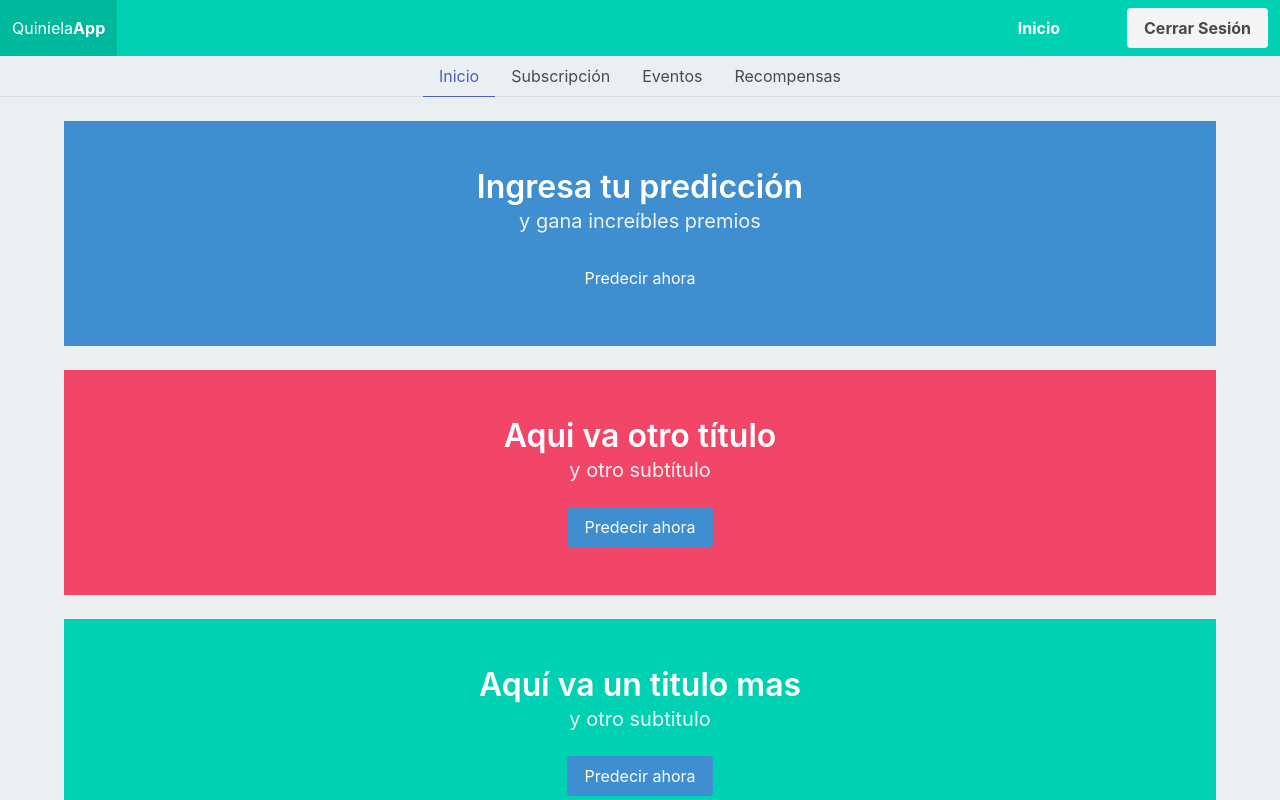
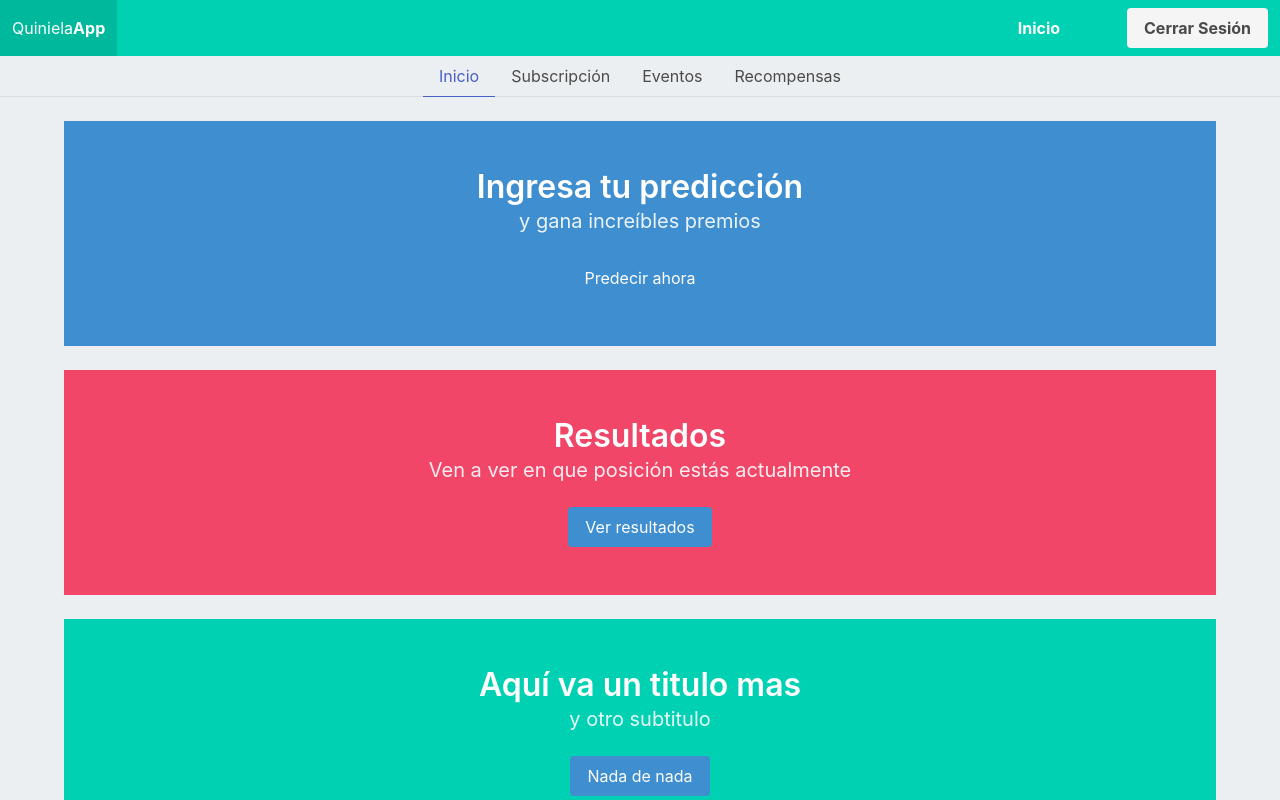
Before and after one commit to JDVelasquezO/MIA_Project2_Client, a React (Create React App) app: page /home in a window 1280 px wide. Shown: the top 800 px of the page. Built offline with nearby package versions, Linux system fonts and the light colour scheme; no server answers.

Commit message:
Predictions fixed

```diff
--- a/src/components/Event/FormEvent.tsx
+++ b/src/components/Event/FormEvent.tsx
@@ -1,6 +1,7 @@
 import React, {SyntheticEvent, useState} from 'react';
 
-const FormEvent = (props: { team1: string, team2: string, id_event: string }) => {
+const FormEvent = (props: { team1: string, team2: string, id_event: string, idTeam1: number,
+            idTeam2: number, idClass1: number, idClass2: number}) => {
     const [ userRes1, setUserRes1 ] = useState(0);
     const [ userRes2, setUserRes2 ] = useState(0);
 
@@ -9,7 +10,7 @@ const FormEvent = (props: { team1: string, team2: string, id_event: string }) =>
 
         console.log(props.id_event, userRes1, userRes2);
         const res = await fetch('http://localhost:8000/quinielas.io/postPrediction', {
-            method: 'PUT',
+            method: 'POST',
             headers: {
                 'Content-Type': 'application/json'
             },
@@ -17,13 +18,18 @@ const FormEvent = (props: { team1: string, team2: string, id_event: string }) =>
             body: JSON.stringify({
                 "id_event": parseInt(props.id_event),
                 "userRes1": userRes1,
-                "userRes2": userRes2
+                "userRes2": userRes2,
+                "id_team1": props.idTeam1,
+                "id_team2": props.idTeam2,
+                "id_class1": props.idClass1,
+                "id_class2": props.idClass2
             })
         });
         const content = await res.json();
         // window.location.href = '/profile';
         setUserRes1(content.userRes1);
         setUserRes2(content.userRes2);
+        window.location.href = `/event/${props.id_event}`
     }
 
     return (
--- a/src/components/User/Banner.tsx
+++ b/src/components/User/Banner.tsx
@@ -1,7 +1,7 @@
 import React from 'react';
 import { Link } from 'react-router-dom'
 
-const Banner = (props: { color: string, title: string, subtitle: string }) => {
+const Banner = (props: { color: string, title: string, subtitle: string, titleButton: string }) => {
     return (
         <section className={props.color}>
             <div className="hero-body">
@@ -12,7 +12,7 @@ const Banner = (props: { color: string, title: string, subtitle: string }) => {
                     <p className="subtitle">
                         {props.subtitle}
                     </p>
-                    <Link to='/prediction' className={'button is-info'}>Predecir ahora</Link>
+                    <Link to='/prediction' className={'button is-info'}>{ props.titleButton }</Link>
                 </div>
             </div>
         </section>
--- a/src/pages/Auth/Home.tsx
+++ b/src/pages/Auth/Home.tsx
@@ -84,15 +84,18 @@ const Home = (props: {name: string, role: number}) => {
                 </div>
                 <Banner color={"container hero is-info"}
                         title={"Ingresa tu predicción"}
-                        subtitle={"y gana increíbles premios"} />
+                        subtitle={"y gana increíbles premios"}
+                        titleButton={"Predecir ahora"} />
                 <br />
                 <Banner color={"container hero is-danger"}
-                        title={"Aqui va otro título"}
-                        subtitle={"y otro subtítulo"} />
+                        title={"Resultados"}
+                        subtitle={"Ven a ver en que posición estás actualmente"}
+                        titleButton={"Ver resultados"} />
                 <br />
                 <Banner color={"container hero is-primary"}
                         title={"Aquí va un titulo mas"}
-                        subtitle={"y otro subtitulo"} />
+                        subtitle={"y otro subtitulo"}
+                        titleButton={"Nada de nada"} />
             </div>
         )
     }
--- a/src/pages/Event/Event.tsx
+++ b/src/pages/Event/Event.tsx
@@ -8,6 +8,10 @@ const Event = (props: { match: { params: { id: any; }; }; }) => {
     const [ userRes, setUserRes ] = useState(<div className="loader container mt-6 is-align-content-center" />);
     const [ team1, setTeam1 ] = useState("");
     const [ team2, setTeam2 ] = useState("");
+    const [ idTeam1, setIdTeam1 ] = useState(0);
+    const [ idTeam2, setIdTeam2 ] = useState(0);
+    const [ class1, setClass1 ] = useState(0);
+    const [ class2, setClass2 ] = useState(0);
     const [ formPrediction, setFormPrediction ] = useState(<div />);
 
     useEffect(() => {
@@ -22,6 +26,15 @@ const Event = (props: { match: { params: { id: any; }; }; }) => {
                 setTitle(`${content.Teams[0].NameTeam} vs ${content.Teams[1].NameTeam}`);
                 setTeam1(content.Teams[0].NameTeam);
                 setTeam2(content.Teams[1].NameTeam);
+                setIdTeam1(content.Teams[0].IdTeam);
+                setIdTeam2(content.Teams[1].IdTeam);
+                if (content.Teams[0].Classification == 'local') {
+                    setClass1(1);
+                    setClass2(2);
+                } else {
+                    setClass1(2);
+                    setClass2(1);
+                }
                 if (content.Teams[0].UserResult != -1 && content.Teams[1].UserResult != -1) {
                     setUserRes(<p>
                             {content.Teams[0].UserResult} - {content.Teams[1].UserResult}
@@ -39,7 +52,8 @@ const Event = (props: { match: { params: { id: any; }; }; }) => {
             <div />
         )
         setFormPrediction(
-            <FormEvent team1={team1} team2={team2} id_event={id} />
+            <FormEvent team1={team1} team2={team2} id_event={id} idTeam2={idTeam2}
+                       idTeam1={idTeam1} idClass1={class1} idClass2={class2} />
         )
     }
 
```
